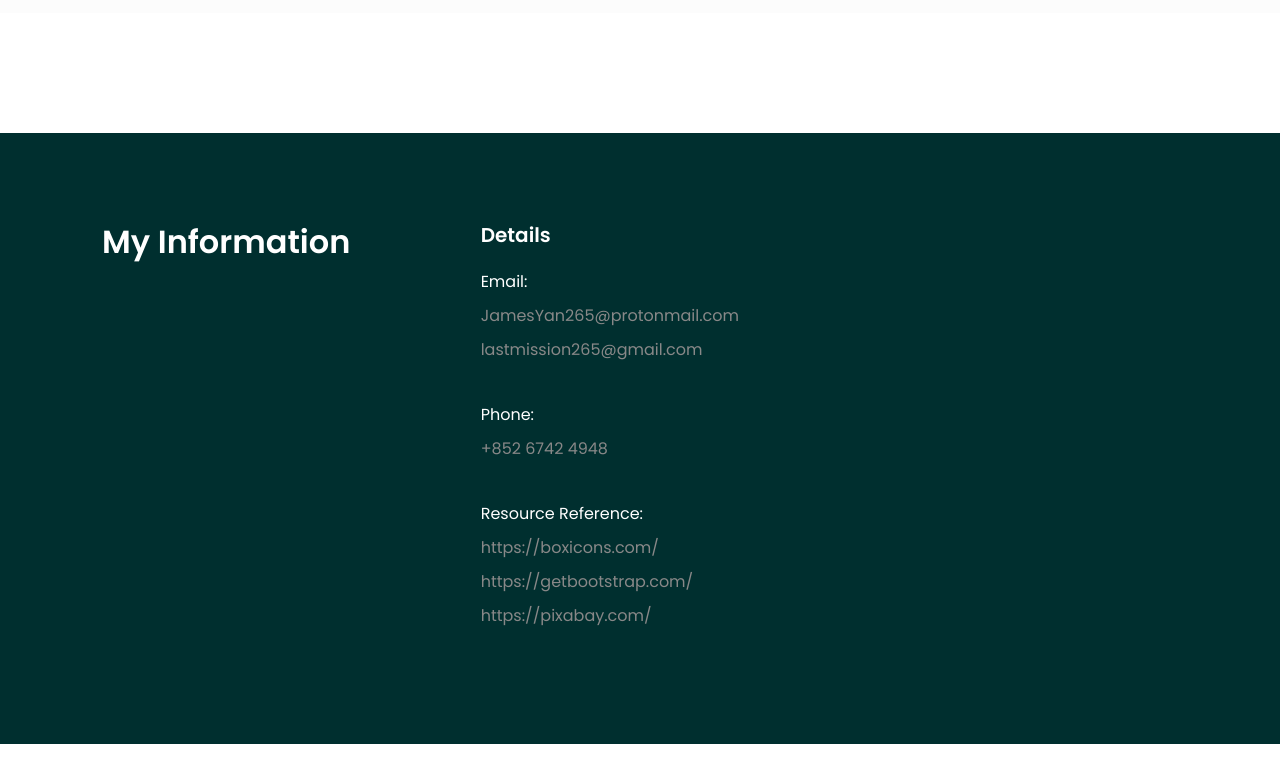
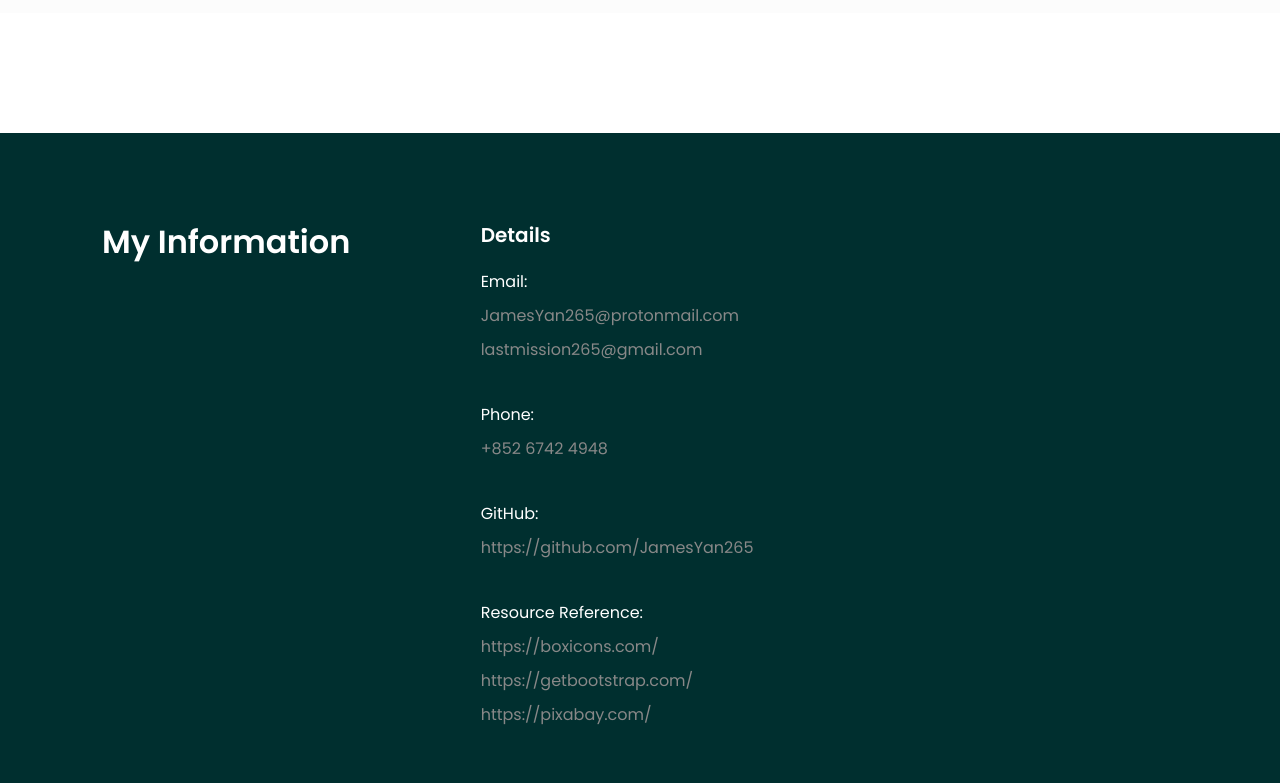
Before and after one commit to JamesYan265/Myprofile, a plain HTML site: page index.html in a window 1280 px wide. Shown: the part 3002-3785 px from the top of the page. Before the commit the page ends 3746 px from the top, so only its background shows below. Drawn offline with nearby package versions, Linux system fonts and the light colour scheme; a web font is replaced by a local one.

Commit message:
Update index.html
Updated GitHub link

```diff
--- a/index.html
+++ b/index.html
@@ -312,6 +312,14 @@
                                 +852 6742 4948
                             </a></li>
                         </ul>
+                        <ul class="list-unstyled">
+                            <li>
+                                <span class="text-white">GitHub:</span>
+                            </li>
+                            <li><a href="https://github.com/JamesYan265">
+                                https://github.com/JamesYan265
+                            </a></li>
+                        </ul>
                         </ul>
                         <ul class="list-unstyled">
                             <li>
```
